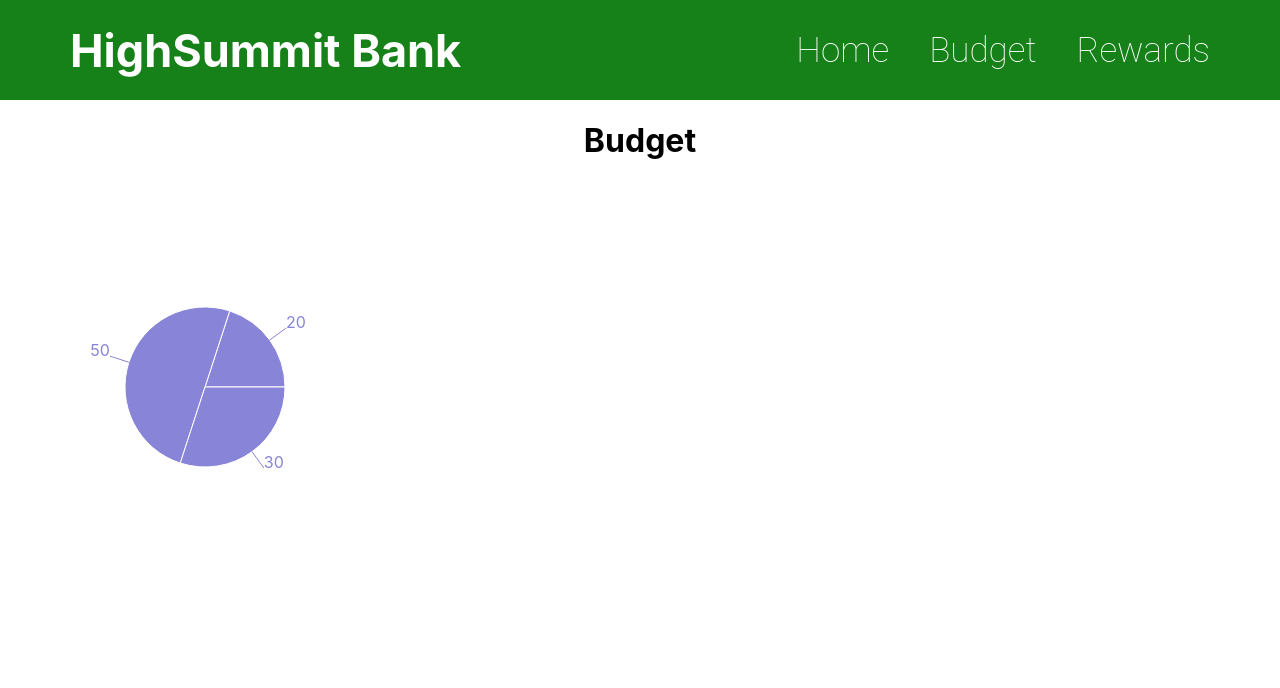
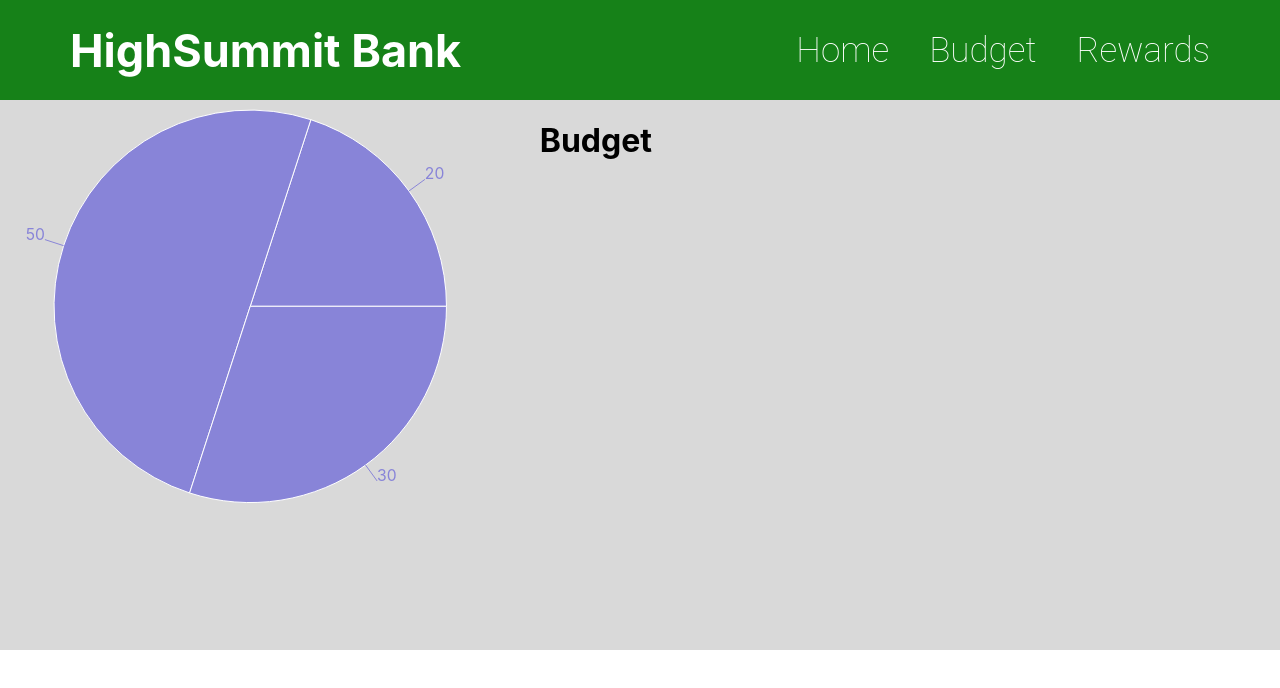
Before and after one commit to luca-mkbr/CapitalOne-Hackathon, a React (Create React App) app: page /budget in a window 1280 px wide. Shown: the top 688 px of the page. Built offline with nearby package versions, Linux system fonts and the light colour scheme.

Commit message:
Budget
budget formatting

```diff
--- a/src/components/Budget.css
+++ b/src/components/Budget.css
@@ -0,0 +1,3 @@
+.flex-container{
+    background-color: #D9D9D9;
+}
--- a/src/components/Budget.js
+++ b/src/components/Budget.js
@@ -1,29 +1,33 @@
 import React from 'react'
-import { PieChart, Pie, Tooltip} from 'recharts';
+import { PieChart, Pie, Tooltip } from 'recharts';
 import './Budget.css'
 
 const Budget = () => {
     const data = [
-      {name: 'Savings', value:20},
-      {name: 'Necessities', value:50},
-      {name: 'Discretionary Spending', value:30}
+        { name: 'Savings', value: 20 },
+        { name: 'Necessities', value: 50 },
+        { name: 'Discretionary Spending', value: 30 }
     ];
     return (
-    <div className= "Budget">
-    <h1>Budget</h1>
-     <PieChart width={400} height ={400}>
-       <Pie
-       dataKey="value"
-       isAnimationActive={true}
-       data={data}
-       cx={200}
-       cy={200}
-       outerRadius={80}
-       fill="#8884d8"
-       label
-       />
+        <div className = "Budget">
+            <div className="flex-container">
+
+                <PieChart width = { 550 }
+                height = { 550 } >
+                <Pie dataKey = "value"
+                isAnimationActive = { true }
+                data = { data }
+                cx = { 250 }
+                cy = { 200 }
+                outerRadius = { 200 }
+                fill = "#8884d8"
+                label />
                 <Tooltip/>
                 </PieChart>
+                <h1 > Budget </h1>
+                <div className="flex-child"></div>
+
+                </div>
         </div>
     );
 };
```
Lines whose indentation alone changed are shown as unchanged.
